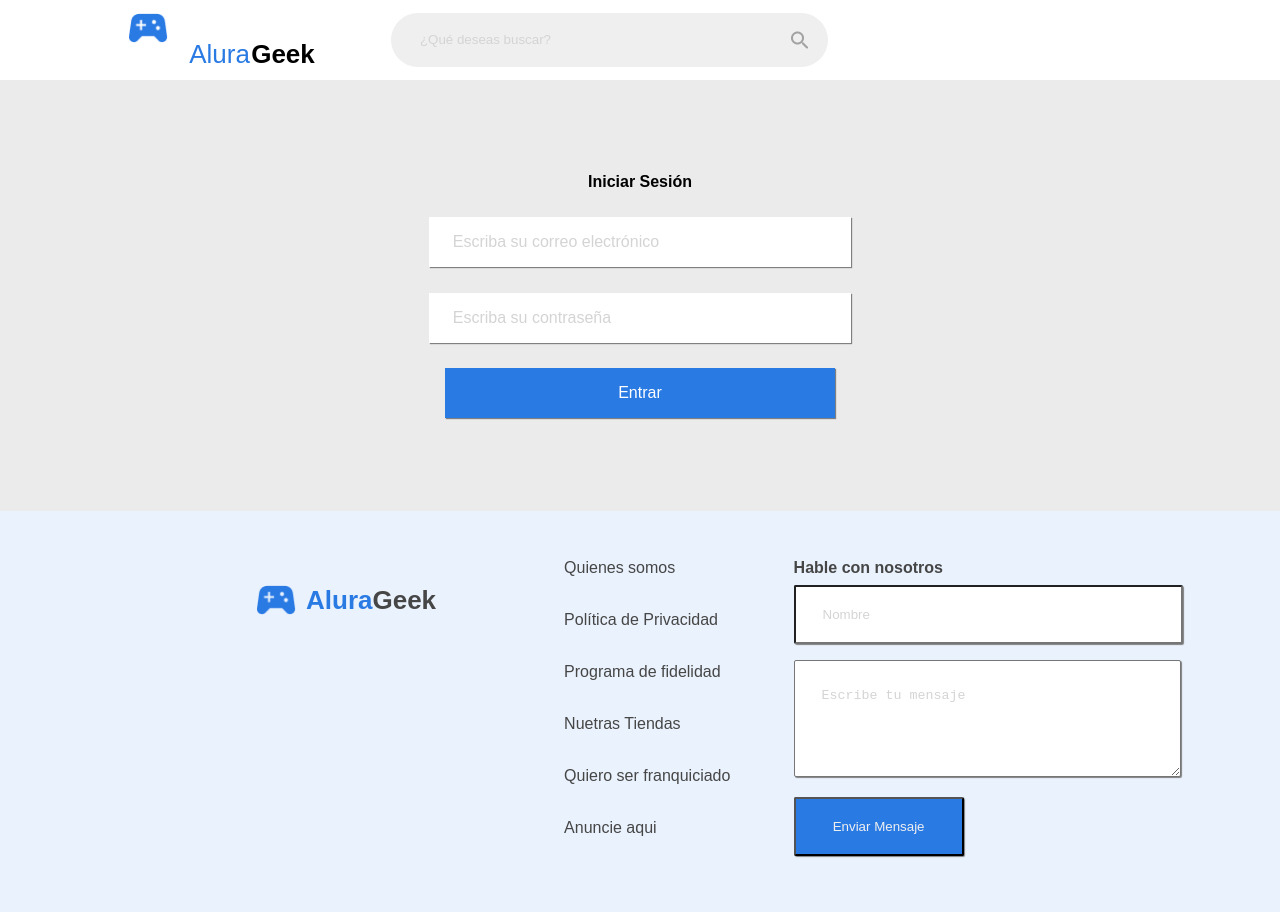
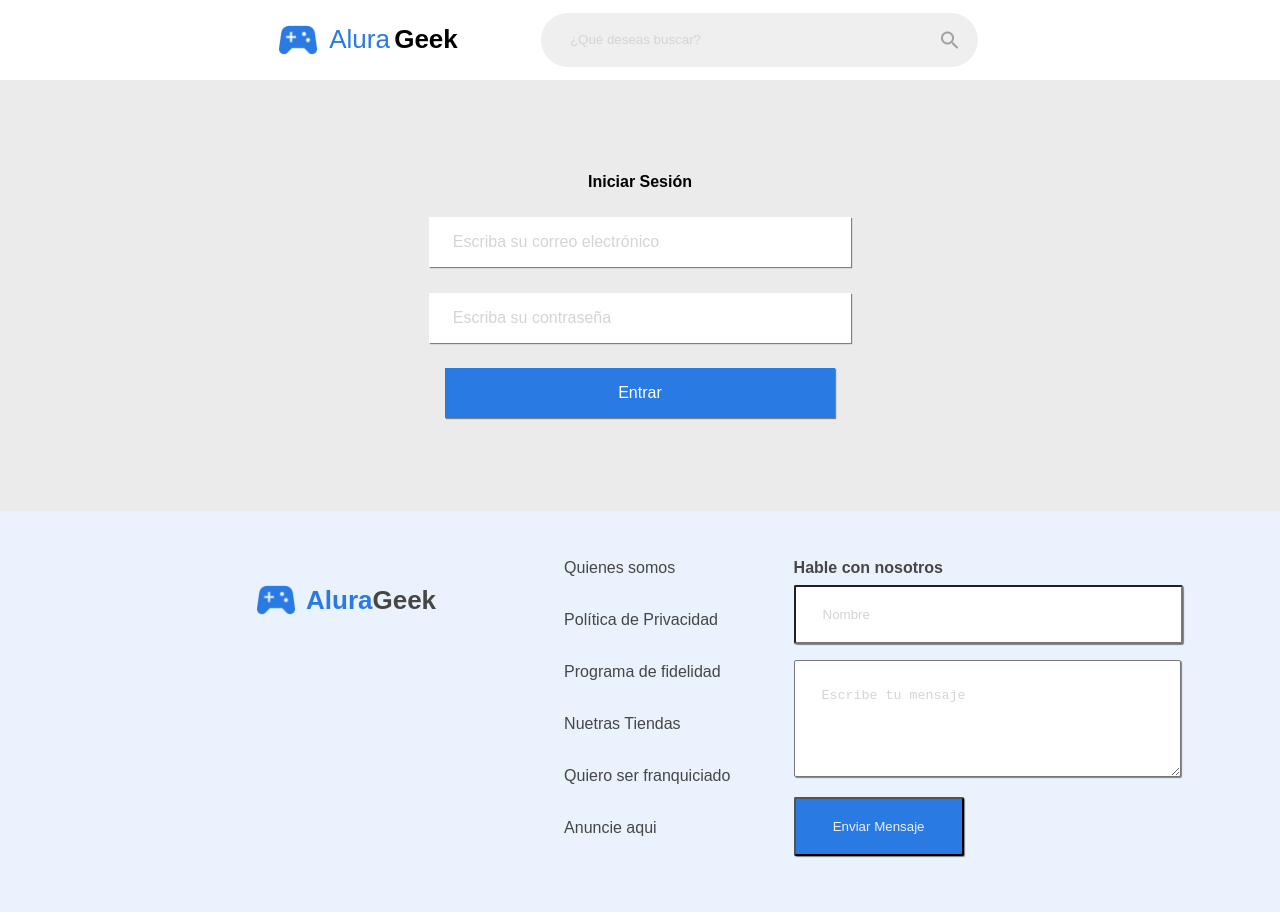
Before and after one commit to yermans01/Ecommers-Challenger, a website: page login.html in a window 1280 px wide. Shown: the top 915 px of the page. Drawn offline with Linux system fonts and the light colour scheme.

```diff
--- a/styles/login.css
+++ b/styles/login.css
@@ -1,3 +1,6 @@
+nav{
+  margin-left: 150px;
+}
 .logo-buscar{
     width: 700px;
     display: flex;
@@ -5,6 +8,7 @@
 }
 .log{
     display: flex;
+    align-items: center;
 }
 .log img{
     height: 30px;
@@ -16,12 +20,12 @@
     right: 0%;
 }
 .alura{
-    margin-left: 10px;
+    margin-left: 150px;
     font-size: 26px;
     color:var(--azul-destaque);
 }
 .geek{
-    margin-left: 72px;
+    margin-left: 215px;
     font-size:26px;
     font-weight:bold
 }
```
